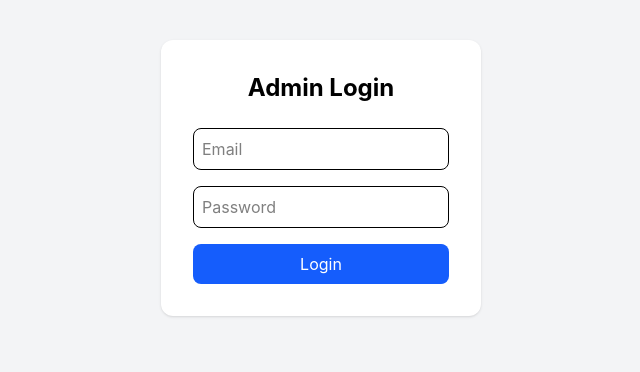
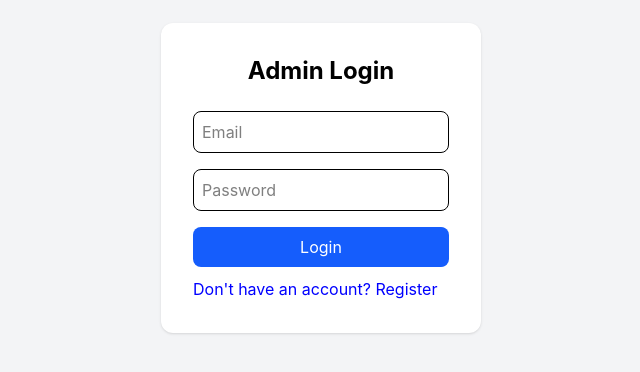
Before and after one commit to Nayakdheera/pvr-invoice-system, a React (Vite) app in the folder frontend/: page / in a window 1280 px wide. Shown: the part 222-594 px from the top of the page, without its empty margins (319-959 px from the left). Built offline with nearby package versions, Linux system fonts and the light colour scheme.

Commit message:
added register link

```diff
--- a/frontend/src/pages/Login.jsx
+++ b/frontend/src/pages/Login.jsx
@@ -1,4 +1,5 @@
 import { useState } from "react";
+import { Link } from "react-router-dom";
 
 export default function Login() {
   const [email, setEmail] = useState("");
@@ -66,6 +67,13 @@
       <button className="w-full bg-blue-600 text-white py-2 rounded-lg hover:bg-blue-700">
         Login
       </button>
+
+      <Link to="/register">
+        <p style={{ marginTop: "10px", color: "blue", cursor: "pointer" }}>
+          Don't have an account? Register
+        </p>
+    </Link>
+
     </form>
   </div>
 );
```
Also changed, not shown: 1 other file (tests, documents, lock files or other folders).
